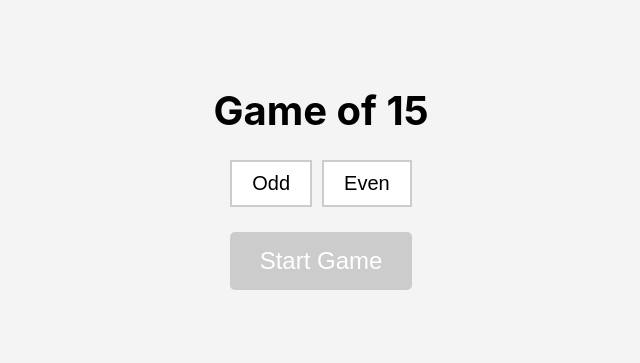
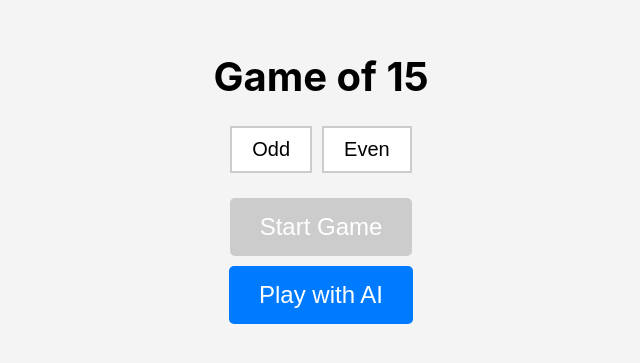
Before and after one commit to JobNieling/Game-of-15, a React (Create React App) app in the folder game-of-15/: page / in a window 1280 px wide. Shown: the part 225-588 px from the top of the page, without its empty margins (319-959 px from the left). Built offline with nearby package versions, Linux system fonts and the light colour scheme.

Commit message:
AI play button

```diff
--- a/game-of-15/src/components/StartScreen.jsx
+++ b/game-of-15/src/components/StartScreen.jsx
@@ -8,6 +8,10 @@ export default function StartScreen({ onStartGame }) {
     if (playerChoice) {
       onStartGame(playerChoice);
     }
+  };
+
+  const handleAIPlay = () => {
+    console.log("AI Play");
   };
 
   return (
@@ -38,6 +42,13 @@ export default function StartScreen({ onStartGame }) {
       >
         Start Game
       </button>
+      <button
+        className='start-button'
+        onClick={handleAIPlay}
+        style={{ marginTop: "10px" }}
+      >
+        Play with AI
+      </button>
     </div>
   );
 }
```
